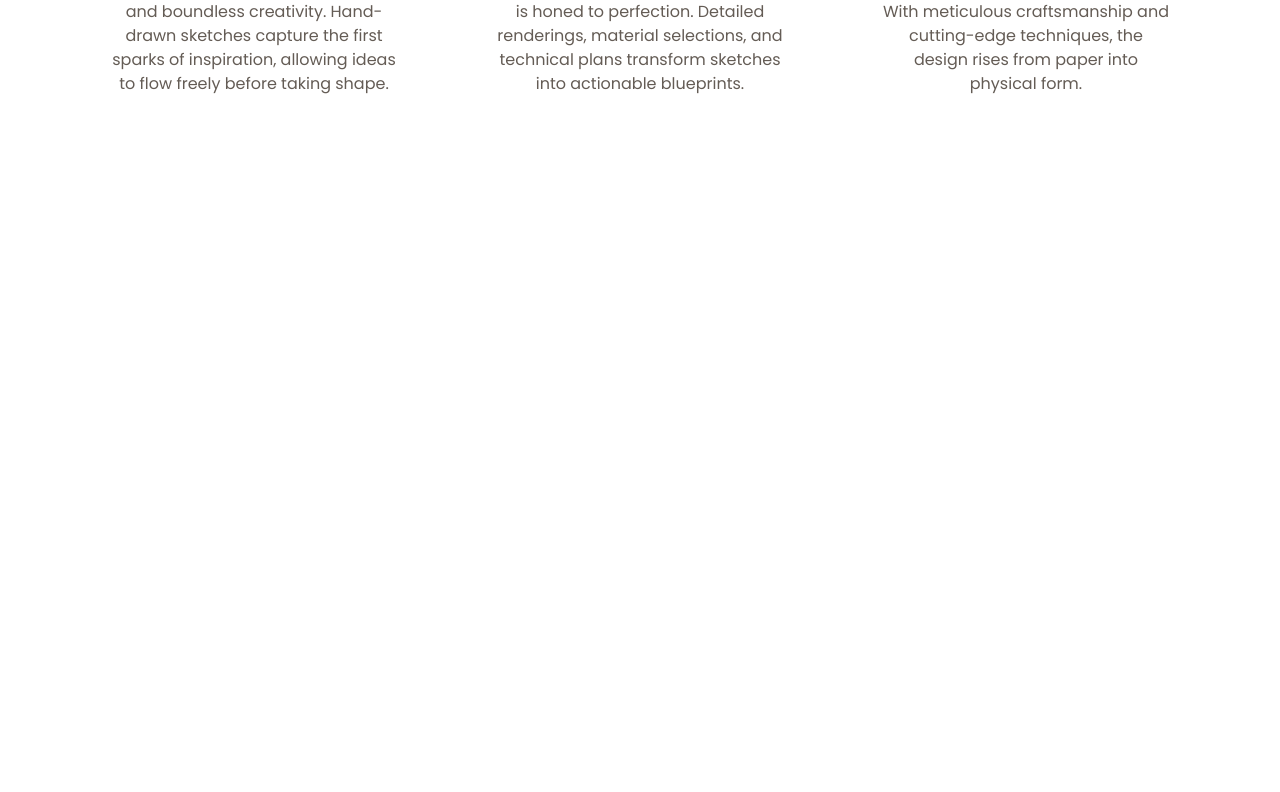
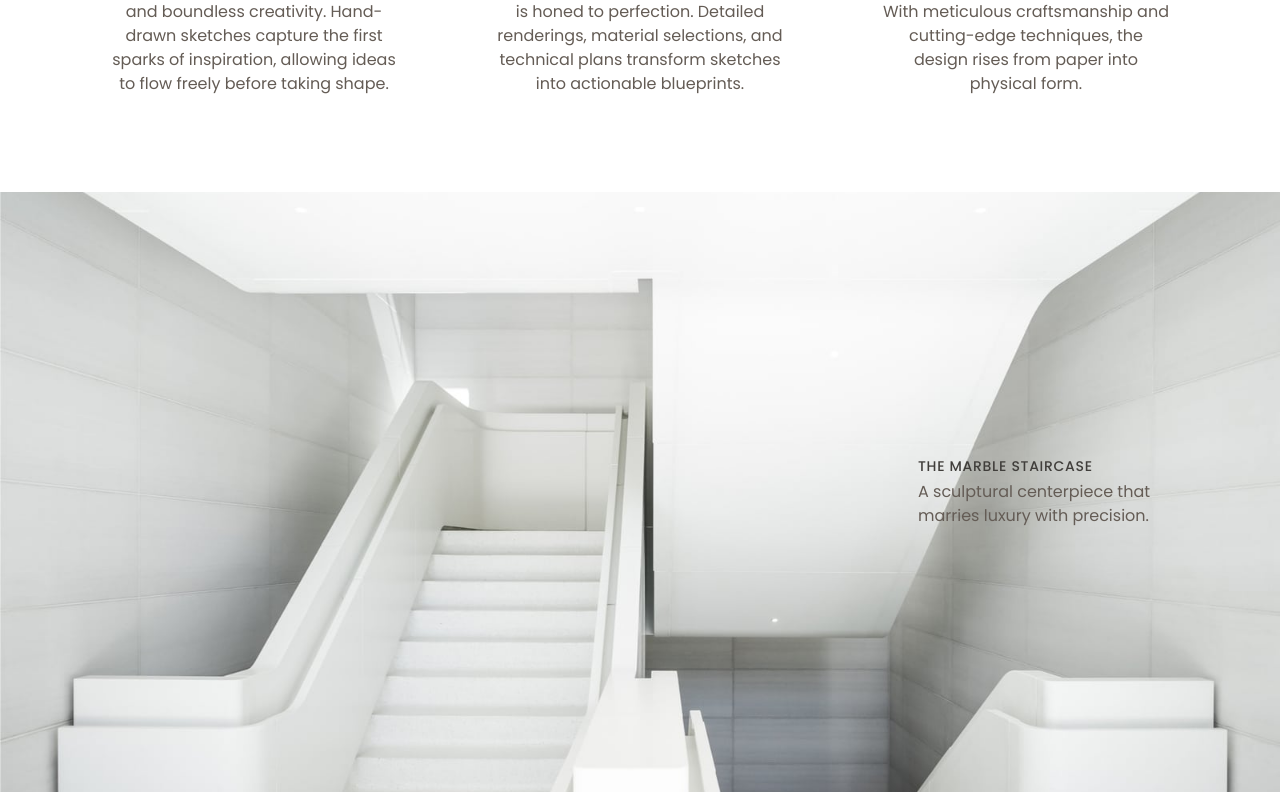
Before and after one commit to imflawlezz/wishbone-landing, a Next.js app: page / in a window 1280 px wide. Shown: the part 2604-3396 px from the top of the page. Before the commit the page ends 2796 px from the top, so only its background shows below. Built offline with nearby package versions, Linux system fonts and the light colour scheme.

Commit message:
feat: adjust page.tsx layout

```diff
--- a/src/app/page.tsx
+++ b/src/app/page.tsx
@@ -18,6 +18,12 @@ export default function Home() {
                 className={ProjectCardsData[0].className}
             />
             <OurProcess />
+            <ProjectCard
+                label={ProjectCardsData[1].label}
+                description={ProjectCardsData[1].description}
+                imageURL={ProjectCardsData[1].imageURL}
+                className={ProjectCardsData[1].className}
+            />
         </>
     );
 }
```
